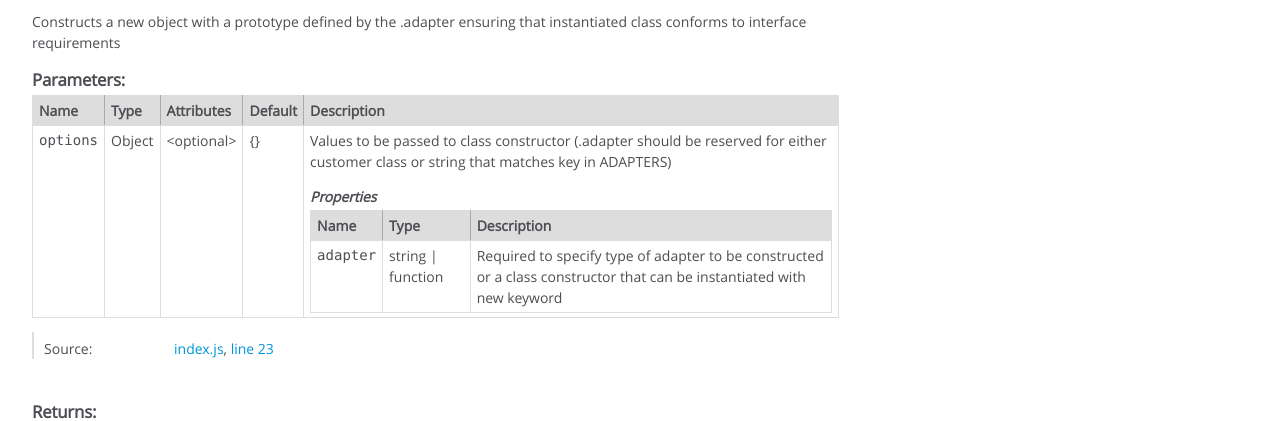
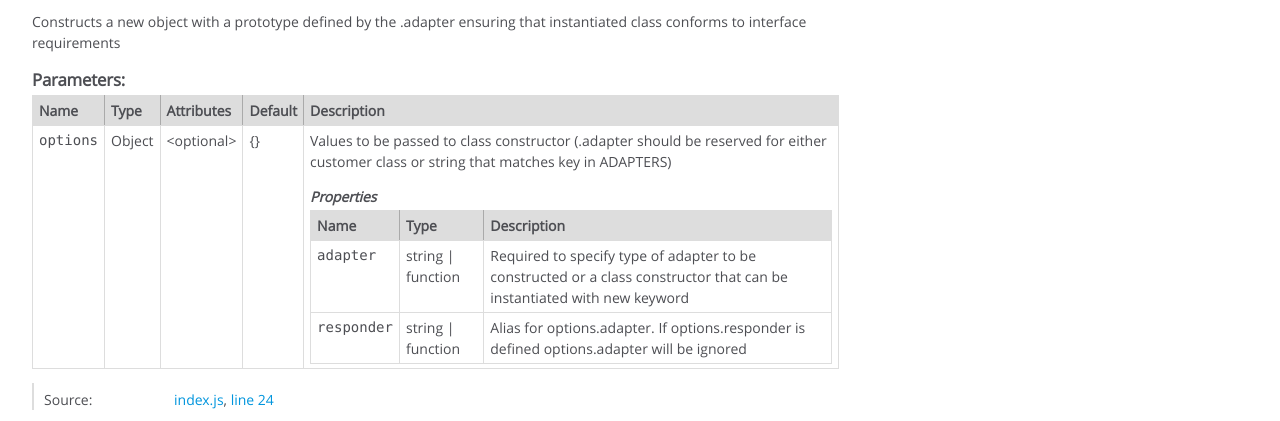
Before and after one commit to repetere/periodicjs.core.responder, a website: page doc/html/CONTENT_ADAPTER_INTERFACE.html in a window 1280 px wide. Shown: the part 535-956 px from the top of the page. Drawn offline with Linux system fonts and the light colour scheme.

Commit message:
updated interface.create method to alias .adapter option with .responder

```diff
--- a/doc/html/CONTENT_ADAPTER_INTERFACE.html
+++ b/doc/html/CONTENT_ADAPTER_INTERFACE.html
@@ -337,6 +337,32 @@
         </tr>
 
 
+
+        <tr>
+
+                <td class="name"><code>responder</code></td>
+
+
+            <td class="type">
+
+
+<span class="param-type">string</span>
+|
+
+<span class="param-type">function</span>
+
+
+
+            </td>
+
+
+
+
+
+            <td class="description last"><p>Alias for options.adapter. If options.responder is defined options.adapter will be ignored</p></td>
+        </tr>
+
+
     </tbody>
 </table>
 
@@ -381,7 +407,7 @@
 
     <dt class="tag-source">Source:</dt>
     <dd class="tag-source"><ul class="dummy"><li>
-        <a href="index.js.html">index.js</a>, <a href="index.js.html#line23">line 23</a>
+        <a href="index.js.html">index.js</a>, <a href="index.js.html#line24">line 24</a>
     </li></ul></dd>
 
 
@@ -451,7 +477,7 @@
 <br class="clear">
 
 <footer>
-    Documentation generated by <a href="https://github.com/jsdoc3/jsdoc">JSDoc 3.4.3</a> on Wed Dec 14 2016 13:35:03 GMT-0500 (EST)
+    Documentation generated by <a href="https://github.com/jsdoc3/jsdoc">JSDoc 3.4.3</a> on Wed Dec 14 2016 13:39:24 GMT-0500 (EST)
 </footer>
 
 <script> prettyPrint(); </script>
--- a/index.js
+++ b/index.js
@@ -18,9 +18,11 @@ const CONTENT_ADAPTER_INTERFACE = class Adapter_Interface {
 	 * Constructs a new object with a prototype defined by the .adapter ensuring that instantiated class conforms to interface requirements
 	 * @param  {Object} [options={}] Values to be passed to class constructor (.adapter should be reserved for either customer class or string that matches key in ADAPTERS)
 	 * @param {string|Function} options.adapter Required to specify type of adapter to be constructed or a class constructor that can be instantiated with new keyword
+	 * @param {string|Function} options.responder Alias for options.adapter. If options.responder is defined options.adapter will be ignored
 	 * @return {Object}         Returns an instantiated adapter class
 	 */
 	create (options = {}) {
+		options.adapter = (options.responder) ? options.responder : options.adapter;
 		let Adapter = (typeof options.adapter === 'string') ? ADAPTERS[options.adapter] : options.adapter;
 		if (!Adapter) throw new Error('Could not find a corresponding adapter - for custom adapters pass the constructor as the "adapter" options');
 		let adapter = new Adapter(options);
--- a/package.json
+++ b/package.json
@@ -87,6 +87,6 @@
   "scripts": {
     "test": "mocha -R spec --recursive"
   },
-  "version": "0.0.5",
+  "version": "0.0.6",
   "license": "MIT"
 }
```
Also changed, not shown: doc/api.md (+1 -0 lines), doc/html/HTML_ADAPTER.html (+1 -1 lines), doc/html/JSON_ADAPTER.html (+1 -1 lines), doc/html/XML_ADAPTER.html (+1 -1 lines), doc/html/adapters_html_content.js.html (+1 -1 lines), doc/html/adapters_json_content.js.html (+1 -1 lines), doc/html/adapters_xml_content.js.html (+1 -1 lines), doc/html/global.html (+1 -1 lines), doc/html/index.html (+1 -1 lines), doc/html/index.js.html (+3 -1 lines), test/interface_spec.js (+4 -0 lines).
